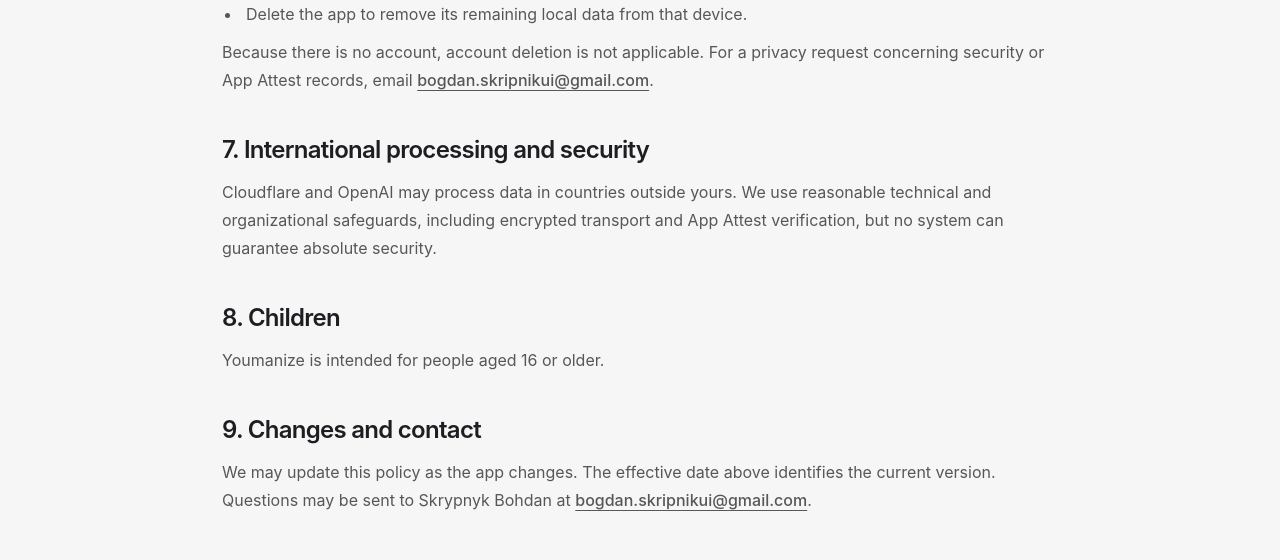
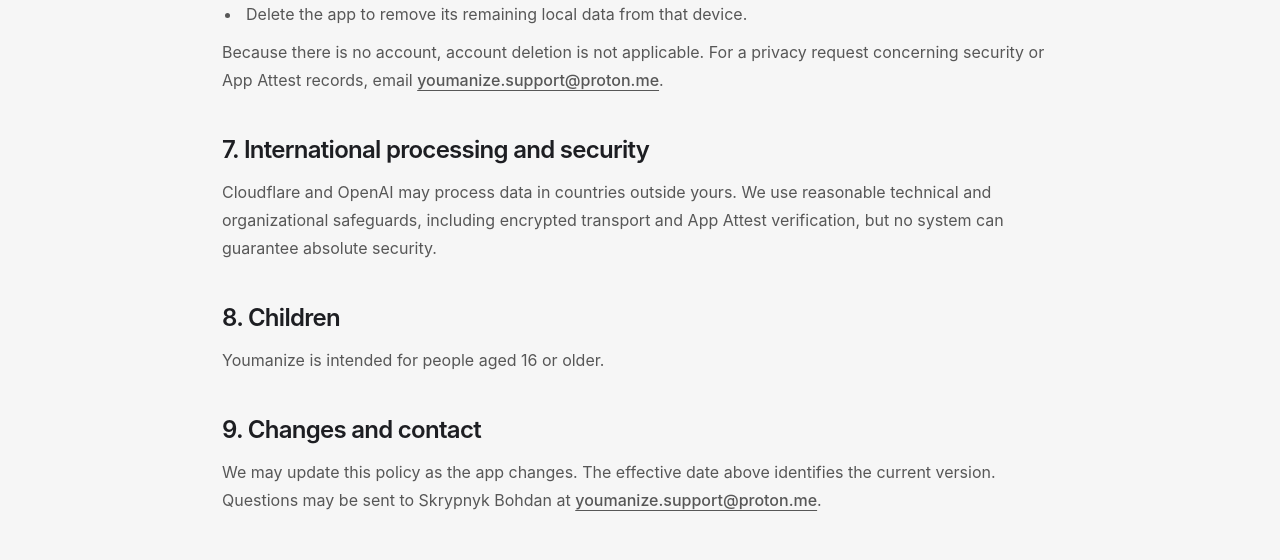
Before and after one commit to bogdanskripnikui-glitch/CloneChat, a Next.js app: page /privacy in a window 1280 px wide. Shown: the part 1350-1910 px from the top of the page. Built offline with nearby package versions, Linux system fonts and the light colour scheme; no server answers.

Commit message:
Update support contact email

```diff
--- a/app/data-deletion/page.tsx
+++ b/app/data-deletion/page.tsx
@@ -50,8 +50,8 @@ export default function DataDeletionPage() {
         <p>
           For a privacy request concerning Cloudflare/OpenAI processing or App
           Attest security records, email{" "}
-          <a href="mailto:bogdan.skripnikui@gmail.com">
-            bogdan.skripnikui@gmail.com
+          <a href="mailto:youmanize.support@proton.me">
+            youmanize.support@proton.me
           </a>
           . App Attest records are normally retained for 90 days after the last
           verified request.
--- a/app/privacy/page.tsx
+++ b/app/privacy/page.tsx
@@ -78,8 +78,8 @@ export default function PrivacyPage() {
         <p>
           Because there is no account, account deletion is not applicable. For a
           privacy request concerning security or App Attest records, email{" "}
-          <a href="mailto:bogdan.skripnikui@gmail.com">
-            bogdan.skripnikui@gmail.com
+          <a href="mailto:youmanize.support@proton.me">
+            youmanize.support@proton.me
           </a>
           .
         </p>
@@ -103,8 +103,8 @@ export default function PrivacyPage() {
           We may update this policy as the app changes. The effective date above
           identifies the current version. Questions may be sent to Skrypnyk
           Bohdan at{" "}
-          <a href="mailto:bogdan.skripnikui@gmail.com">
-            bogdan.skripnikui@gmail.com
+          <a href="mailto:youmanize.support@proton.me">
+            youmanize.support@proton.me
           </a>
           .
         </p>
--- a/app/support/page.tsx
+++ b/app/support/page.tsx
@@ -19,8 +19,8 @@ export default function SupportPage() {
         <h2>Contact</h2>
         <p>
           Email{" "}
-          <a href="mailto:bogdan.skripnikui@gmail.com">
-            bogdan.skripnikui@gmail.com
+          <a href="mailto:youmanize.support@proton.me">
+            youmanize.support@proton.me
           </a>
           . Use one of these subject lines: Technical issue, Billing or
           subscription, Privacy or data request, or Feature request.
--- a/app/terms/page.tsx
+++ b/app/terms/page.tsx
@@ -92,8 +92,8 @@ export default function TermsPage() {
           Ukraine, subject to any mandatory consumer protections in your
           country. Courts with jurisdiction under applicable law may hear
           disputes. Questions may be sent to Skrypnyk Bohdan at{" "}
-          <a href="mailto:bogdan.skripnikui@gmail.com">
-            bogdan.skripnikui@gmail.com
+          <a href="mailto:youmanize.support@proton.me">
+            youmanize.support@proton.me
           </a>
           .
         </p>
```
